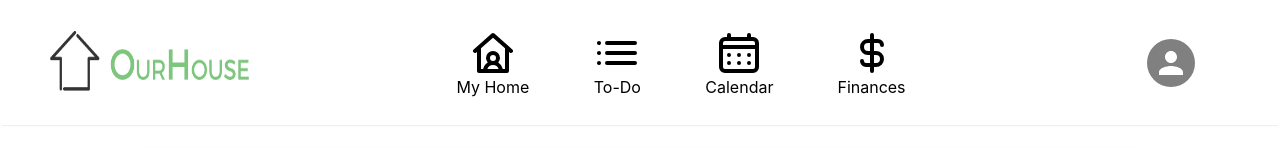
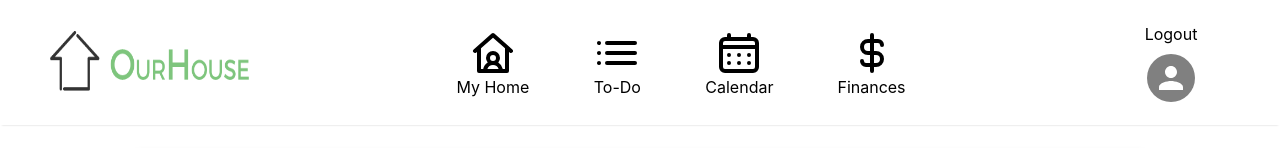
Before and after one commit to kaseyhan/final-project, a Next.js app in the folder frontend/: page / in a window 1280 px wide. Shown: the top 148 px of the page. Built offline with nearby package versions, Linux system fonts and the light colour scheme; no server answers.

Commit message:
added logout button - still has weird bug

```diff
--- a/frontend/components/Navbar.js
+++ b/frontend/components/Navbar.js
@@ -1,6 +1,7 @@
 import { useEffect, useState } from 'react';
 import NavLink from './NavLink'
 import Link from 'next/link';
+import { useRouter } from 'next/router';
 import Image from 'next/image';
 import Avatar from '@mui/material/Avatar';
 import { Menu, MenuItem, IconButton } from '@mui/material'
@@ -13,6 +14,7 @@ import styles from '../styles/Navbar.module.css'
 
 const BASE_URL = 'https://gsk-final-project-api.herokuapp.com/api/';
 const API = axios.create({ baseURL: BASE_URL });
+// const router = useRouter();
 
 // cite: https://mui.com/material-ui/react-avatar/
 function stringAvatar(name, color) {
@@ -28,7 +30,7 @@ function stringAvatar(name, color) {
 
 
 export default function Navbar() {
-	const userID = "63952f07f77a950017fe9466";
+	let currUserID = null;
 
 	const [anchorEl, setAnchorEl] = useState(null);
 	const [user, setUser] = useState(null)
@@ -41,11 +43,13 @@ export default function Navbar() {
 	};
 
 	const fetchData = async () => {
-		const res = await API.get(`users/${userID}`);
+		const res = await API.get(`users/${currUserID}`);
 		setUser(res.data.data);
 	}
 
 	useEffect(() => {
+		if (typeof window !== 'undefined') currUserID = window.sessionStorage.getItem("userID");
+        // if (currUserID === "undefined" || currUserID == null) router.push('/login');
 		fetchData();
 	}, []);
 
@@ -67,7 +71,6 @@ export default function Navbar() {
 				</div>
 
 				<div className={styles.userBox}>
-					{/* handle login authentication here -> if no user logged in show log in button instead */}
 					<div className={styles.bars}>
 						<IconButton
 							aria-label="more"
@@ -99,9 +102,20 @@ export default function Navbar() {
 						{/* <MenuItem onClick={handleCloseMenu}><Link href="/analytics">Analytics</Link></MenuItem> */}
 					</Menu>
 
-					<Link href="/login">
-						<Avatar {...stringAvatar(user ? user.name : null, user ? user.color : 'gray')} />
-					</Link>
+					{currUserID == "undefined" || currUserID == null ?
+						(<div className={styles.accountButtons}>
+							<Link href="/login" className={styles.accountButton} onClick={(event) => {
+								window.sessionStorage.removeItem("userID");
+							}}>Logout</Link>
+							{/* <Link href="/login" className={styles.accountButton}> */}
+							<div className={styles.accountButton}>
+								<Avatar {...stringAvatar(user ? user.name : null, user ? user.color : 'gray')} />
+							</div>
+							{/* </Link> */}
+						</div>) :
+						(<div className={styles.accountButtons}>
+							<Link href="/login" className={styles.accountButton}>Login</Link>
+						</div>)}
 				</div>
 			</div>
 		</>
--- a/frontend/pages/login.js
+++ b/frontend/pages/login.js
@@ -13,6 +13,8 @@ export default function NameForm() {
   const [error, setError] = useState('');
   const [query, setQuery] = useState({});
   const router = useRouter();
+
+  // console.log("fjieowjfoiwjfioJiofjwiowejiof")
 
 
   const handleEmailChange = (event) => {
@@ -37,8 +39,9 @@ export default function NameForm() {
         "where": JSON.stringify(query)
       }
     }
-    console.log(p);
+    // console.log("HI")
     const user_get = await api.get("/users", p).then(function (response) {
+      // console.log(response);
       // console.log(response.data.data[0]._id)
 
       if (response.data.data.length == 1) {
@@ -52,6 +55,7 @@ export default function NameForm() {
       }
     }
     ).catch(error => {
+      console.log(p);
       setError(error.message);
     })
   }
--- a/frontend/styles/Navbar.module.css
+++ b/frontend/styles/Navbar.module.css
@@ -50,6 +50,14 @@
   color: #000;
 }
 
+.accountButtons {
+  display: inline-block;
+}
+.accountButton {
+  display: inline-block;
+  padding: 5px;
+}
+
 @media screen and (max-width: 1050px) {
   .bars {
     display: flex;
```
Also changed, not shown: frontend/pages/to-do.js (+5 -2 lines).
